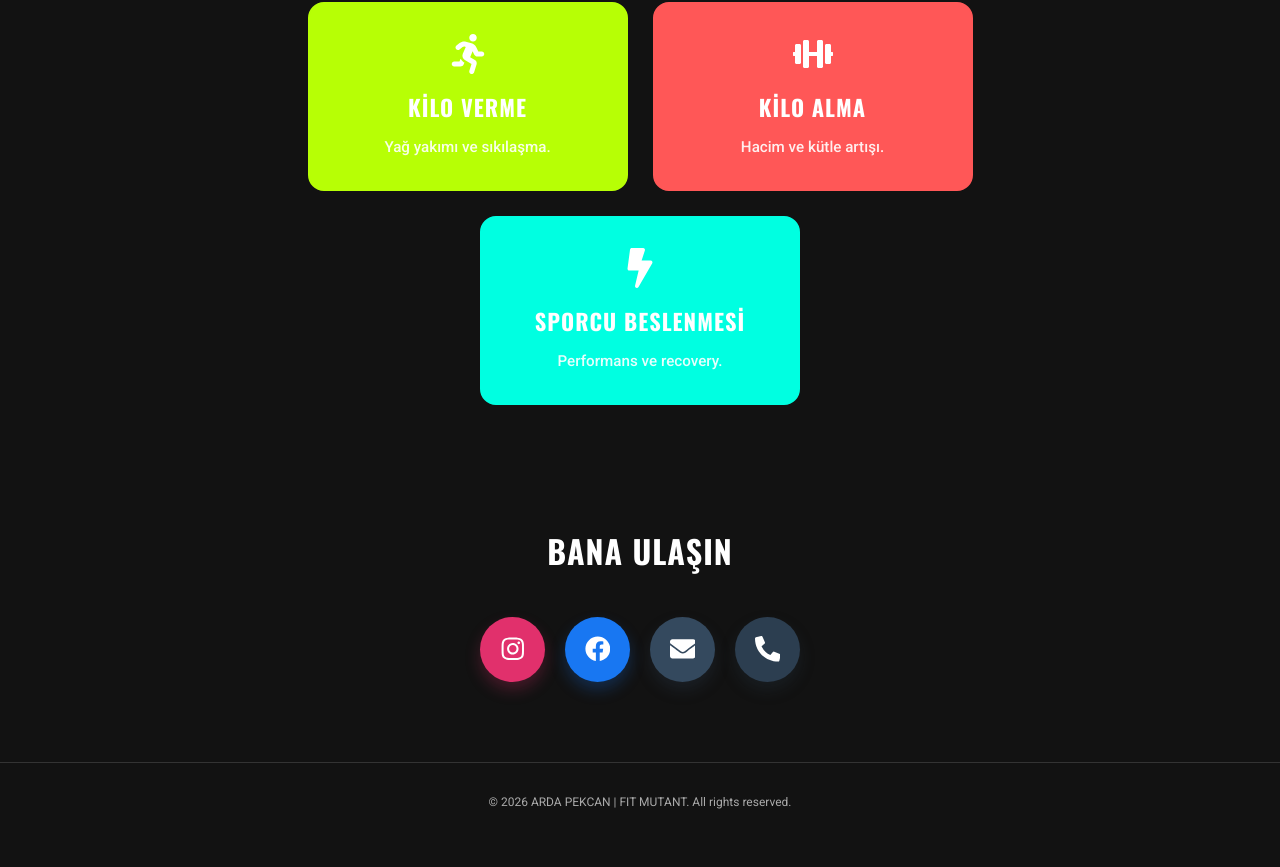
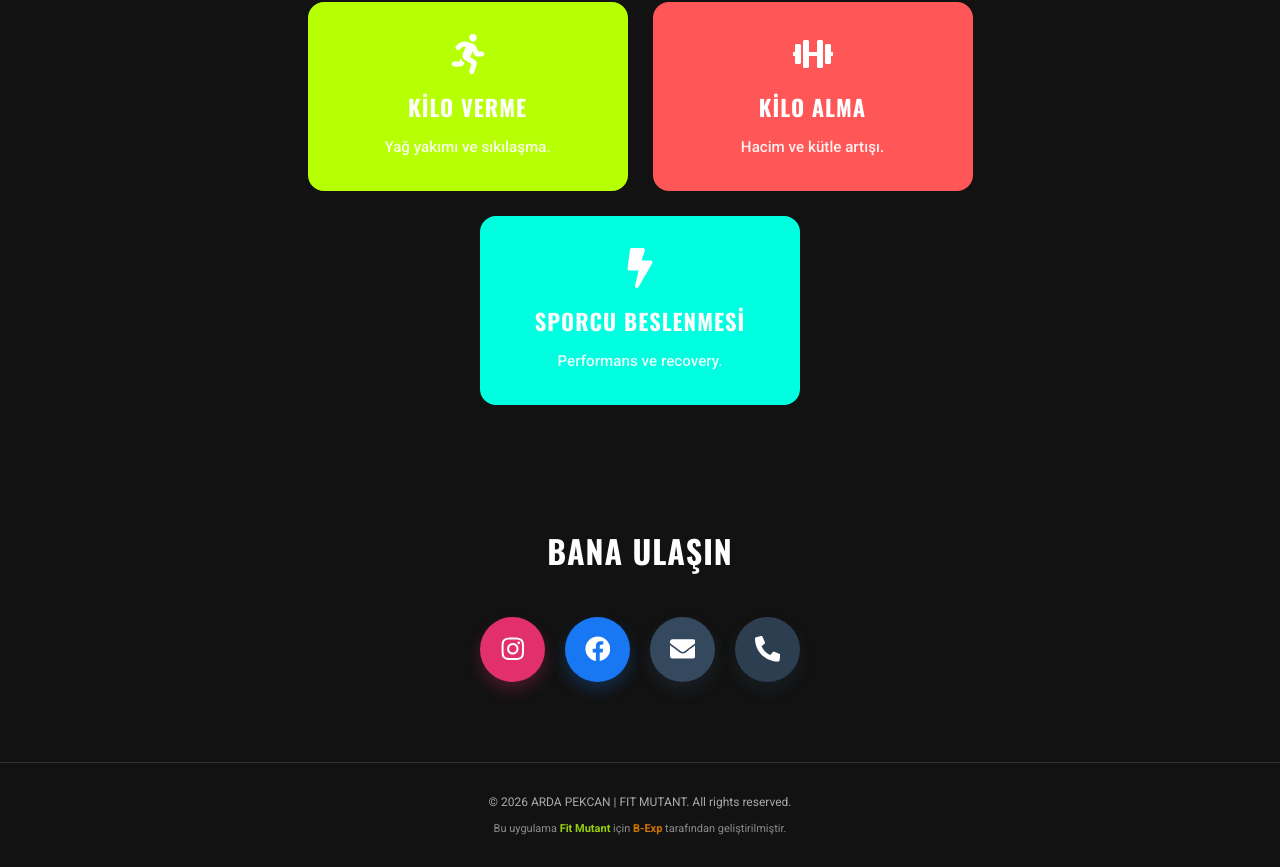
Before and after one commit to fitmutantarda-creator/fitmutant, a React (Vite) app in the folder client/: page / in a window 1280 px wide. Shown: the part 1311-2178 px from the top of the page. Before the commit the page ends 2153 px from the top, so only its background shows below. Built offline with nearby package versions, Linux system fonts and the light colour scheme.

Commit message:
Update footer, home page easter egg and backend health ping for UptimeRobot

```diff
--- a/client/src/components/Layout.jsx
+++ b/client/src/components/Layout.jsx
@@ -1,7 +1,7 @@
-import React, { useState, useEffect, useRef } from "react";
+import React, { useState, useEffect } from "react";
 import { Link, useNavigate, useLocation } from "react-router-dom";
 import WhatsAppButton from "./WhatsAppButton";
-import AdminAuthModal from "./AdminAuthModal";
+
 import logo from "../assets/logo3.jpg";
 import { FaArrowLeft, FaSun, FaMoon } from "react-icons/fa";
 
@@ -10,10 +10,7 @@ const Layout = ({ children }) => {
   const location = useLocation();
   const [theme, setTheme] = useState("dark");
 
-  // Easter Egg Authentication State
-  const [showAuthModal, setShowAuthModal] = useState(false);
-  const [clickCount, setClickCount] = useState(0);
-  const clickTimeoutRef = useRef(null);
+
 
   // Load theme from local storage or default to dark
   useEffect(() => {
@@ -29,28 +26,7 @@ const Layout = ({ children }) => {
     localStorage.setItem("theme", newTheme);
   };
 
-  // Handle Easter Egg Footer Clicks
-  const handleFooterClick = () => {
-    setClickCount((prev) => prev + 1);
 
-    if (clickTimeoutRef.current) {
-      clearTimeout(clickTimeoutRef.current);
-    }
-
-    clickTimeoutRef.current = setTimeout(() => {
-      setClickCount(0); // Reset after 2 seconds
-    }, 2000);
-  };
-
-  useEffect(() => {
-    if (clickCount >= 5) {
-      setShowAuthModal(true);
-      setClickCount(0);
-      if (clickTimeoutRef.current) {
-        clearTimeout(clickTimeoutRef.current);
-      }
-    }
-  }, [clickCount]);
 
   const isHome = location.pathname === "/";
   const isAdmin = location.pathname.startsWith("/admin");
@@ -165,21 +141,30 @@ const Layout = ({ children }) => {
           width: "100%",
         }}
       >
-        <p
-          onClick={handleFooterClick}
-          className="select-none cursor-default active:opacity-50 transition-opacity"
+        <div
+          className="select-none transition-opacity"
           style={{ margin: 0 }}
         >
-          &copy; {new Date().getFullYear()} ARDA PEKCAN | FIT MUTANT. All rights
-          reserved.
-        </p>
+          <p style={{ margin: "0 0 8px 0" }}>
+            &copy; {new Date().getFullYear()} ARDA PEKCAN | FIT MUTANT. All rights reserved.
+          </p>
+          <p style={{ margin: 0, fontSize: "11px", color: "var(--text-muted)", opacity: 0.8 }}>
+            Bu uygulama{" "}
+            <Link to="/" style={{ color: "#b7ff05", textDecoration: "none", fontWeight: "600" }}>
+              Fit Mutant
+            </Link>{" "}
+            için{" "}
+            <a href="https://b-exp.vercel.app/" target="_blank" rel="noopener noreferrer" style={{ color: "#ff8c00", textDecoration: "none", fontWeight: "600" }}>
+              B-Exp
+            </a>{" "}
+            tarafından geliştirilmiştir.
+          </p>
+        </div>
       </footer>
 
       {!isAdmin && <WhatsAppButton />}
 
-      {showAuthModal && (
-        <AdminAuthModal onClose={() => setShowAuthModal(false)} />
-      )}
+
     </div>
   );
 };
--- a/client/src/pages/Home.jsx
+++ b/client/src/pages/Home.jsx
@@ -1,4 +1,5 @@
-import React from "react";
+import React, { useState, useEffect, useRef } from "react";
+import AdminAuthModal from "../components/AdminAuthModal";
 import { Link } from "react-router-dom";
 import heroImg from "../assets/kiloverme.jpeg";
 import {
@@ -56,6 +57,34 @@ const Home = () => {
   const phone = "+905418142732";
   const email = "fitmutantarda@gmail.com";
   const instagram = "fit.mutant";
+
+  // Easter Egg Authentication State
+  const [showAuthModal, setShowAuthModal] = useState(false);
+  const [clickCount, setClickCount] = useState(0);
+  const clickTimeoutRef = useRef(null);
+
+  // Handle Easter Egg Name Clicks
+  const handleAdminAuthClick = () => {
+    setClickCount((prev) => prev + 1);
+
+    if (clickTimeoutRef.current) {
+      clearTimeout(clickTimeoutRef.current);
+    }
+
+    clickTimeoutRef.current = setTimeout(() => {
+      setClickCount(0); // Reset after 2 seconds
+    }, 2000);
+  };
+
+  useEffect(() => {
+    if (clickCount >= 6) {
+      setShowAuthModal(true);
+      setClickCount(0);
+      if (clickTimeoutRef.current) {
+        clearTimeout(clickTimeoutRef.current);
+      }
+    }
+  }, [clickCount]);
 
   return (
     <div
@@ -151,11 +180,14 @@ const Home = () => {
             <p style={{ marginBottom: "15px" }}>
               Merhaba, ben{" "}
               <strong
+                onClick={handleAdminAuthClick}
                 style={{
                   color: "#b7ff05",
                   backgroundColor: "#000",
                   padding: "2px 8px",
                   borderRadius: "4px",
+                  cursor: "default",
+                  userSelect: "none",
                 }}
               >
                 Arda Pekcan
@@ -345,6 +377,10 @@ const Home = () => {
       </section>
 
       <ConfirmModal {...modalProps} />
+
+      {showAuthModal && (
+        <AdminAuthModal onClose={() => setShowAuthModal(false)} />
+      )}
     </div>
   );
 };
```
Also changed, not shown: 1 other file (tests, documents, lock files or other folders).
